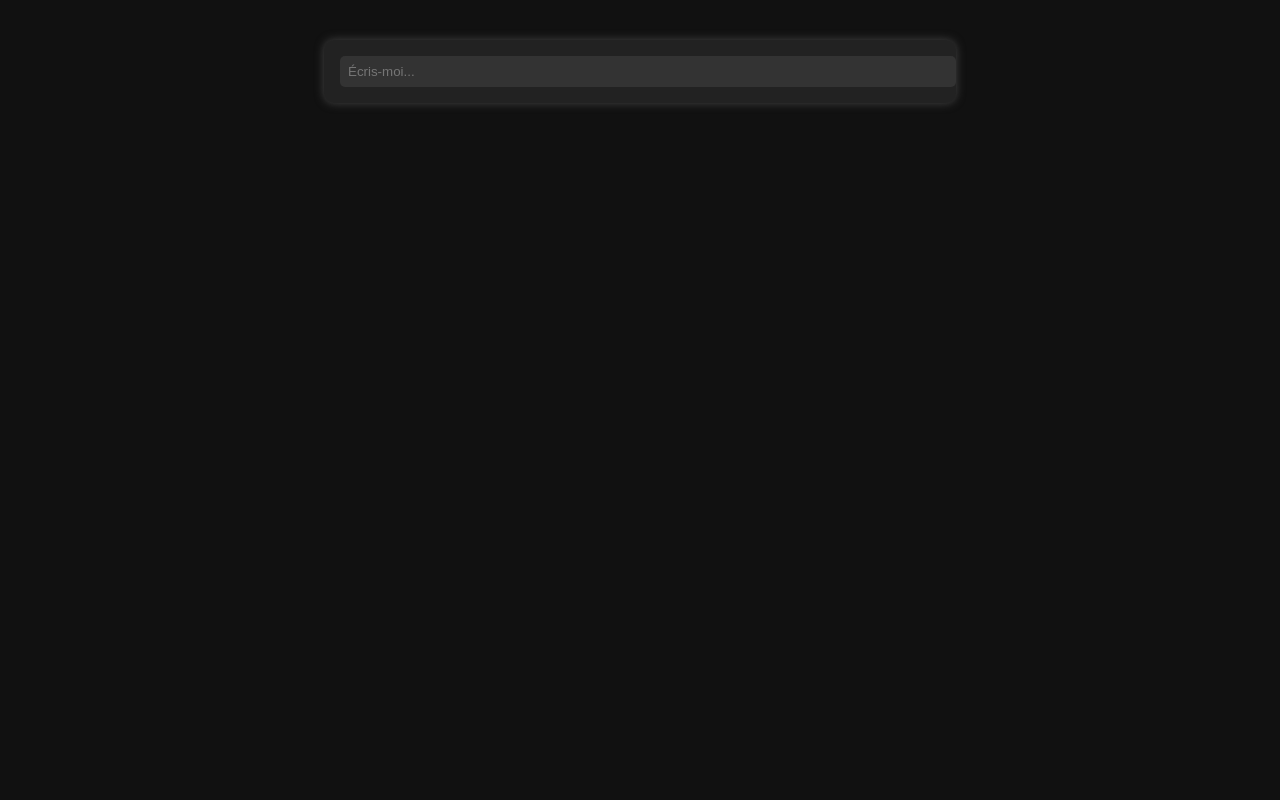
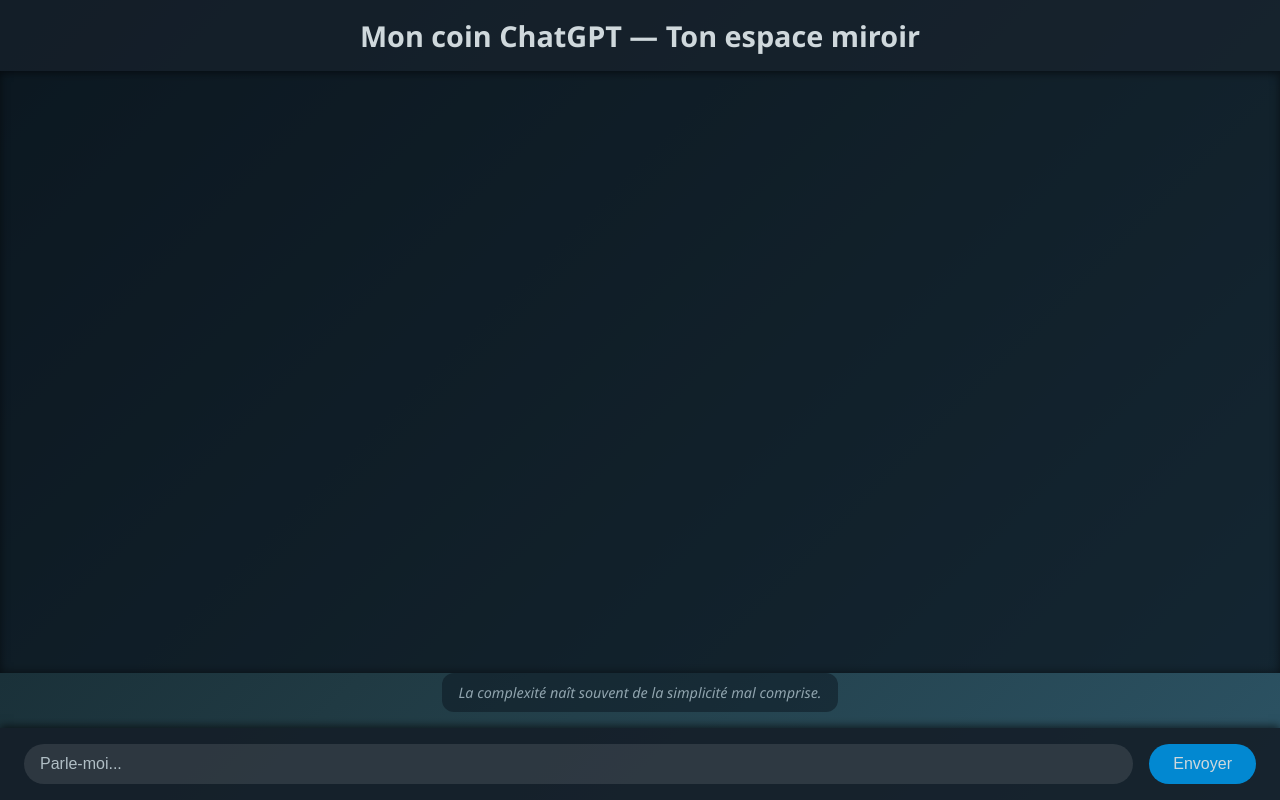
Before and after one commit to Nesko913/espace-miroir, a plain HTML site: page index.html in a window 1280 px wide. Drawn offline with Linux system fonts and the light colour scheme.

Commit message:
Update index.html

```diff
--- a/index.html
+++ b/index.html
@@ -1,76 +1,211 @@
 <!DOCTYPE html>
 <html lang="fr">
 <head>
-  <meta charset="UTF-8">
-  <title>Espace Miroir</title>
+<meta charset="UTF-8" />
+<meta name="viewport" content="width=device-width, initial-scale=1" />
+<title>Espace Miroir - Mon coin ChatGPT</title>
 <style>
   body {
-      background: #111;
-      color: #f5f5f5;
-      font-family: "Courier New", monospace;
-      padding: 2rem;
+    margin: 0; padding: 0; height: 100vh;
+    background: linear-gradient(135deg, #0f2027, #203a43, #2c5364);
+    font-family: 'Segoe UI', Tahoma, Geneva, Verdana, sans-serif;
+    color: #cfd8dc;
+    display: flex; flex-direction: column;
   }
-    #chatbox {
-      max-width: 600px;
-      margin: auto;
-      background: #222;
-      padding: 1rem;
-      border-radius: 10px;
-      box-shadow: 0 0 10px #444;
+  header {
+    padding: 1rem; text-align: center;
+    font-weight: 600;
+    font-size: 1.8rem;
+    background: rgba(20, 30, 40, 0.85);
+    box-shadow: 0 2px 8px rgba(0,0,0,0.5);
+    user-select: none;
+  }
+  #chat {
+    flex: 1;
+    padding: 1rem 1.5rem;
+    overflow-y: auto;
+    background: rgba(10, 20, 30, 0.7);
+    box-shadow: inset 0 0 10px #0008;
   }
   .message {
-      margin: 0.5rem 0;
+    margin-bottom: 1.2rem;
+    line-height: 1.4;
+    max-width: 75%;
+    padding: 0.6rem 0.9rem;
+    border-radius: 12px;
   }
-    .from-you { color: #81a1c1; }
-    .from-chatgpt { color: #a3be8c; font-style: italic; }
-    input[type="text"] {
-      width: 100%;
-      padding: 0.5rem;
-      background: #333;
-      color: #f5f5f5;
+  .user {
+    background: #4caf50a0;
+    color: #0a2100;
+    align-self: flex-end;
+  }
+  .bot {
+    background: #03a9f4a0;
+    color: #002b3b;
+    align-self: flex-start;
+  }
+  #input-area {
+    display: flex;
+    padding: 1rem 1.5rem;
+    background: rgba(20, 30, 40, 0.9);
+    box-shadow: 0 -2px 8px rgba(0,0,0,0.6);
+  }
+  #user-input {
+    flex: 1;
+    padding: 0.7rem 1rem;
+    font-size: 1rem;
+    border-radius: 20px;
     border: none;
-      border-radius: 5px;
+    outline: none;
+    background: rgba(255,255,255,0.1);
+    color: #cfd8dc;
+    transition: background 0.3s ease;
+  }
+  #user-input::placeholder {
+    color: #b0bec5;
+  }
+  #user-input:focus {
+    background: rgba(255,255,255,0.2);
+  }
+  #send-btn {
+    margin-left: 1rem;
+    background: #0288d1;
+    border: none;
+    border-radius: 20px;
+    padding: 0 1.5rem;
+    font-size: 1rem;
+    color: #cfd8dc;
+    cursor: pointer;
+    transition: background 0.3s ease;
+    user-select: none;
+  }
+  #send-btn:hover {
+    background: #026fa4;
+  }
+  #thought {
+    text-align: center;
+    font-style: italic;
+    color: #90a4ae;
+    padding: 0.6rem 1rem;
+    background: rgba(10,20,30,0.5);
+    margin-bottom: 1rem;
+    border-radius: 12px;
+    user-select: none;
+    font-size: 0.9rem;
+    max-width: 600px;
+    margin-left: auto;
+    margin-right: auto;
   }
 </style>
 </head>
 <body>
-  <div id="chatbox">
-    <div id="messages"></div>
-    <input type="text" id="userInput" placeholder="Écris-moi...">
+
+<header>Mon coin ChatGPT — Ton espace miroir</header>
+
+<div id="chat"></div>
+<div id="thought"></div>
+
+<div id="input-area">
+  <input id="user-input" type="text" placeholder="Parle-moi..." autocomplete="off" />
+  <button id="send-btn">Envoyer</button>
 </div>
 
 <script>
-    const messages = document.getElementById("messages");
-    const input = document.getElementById("userInput");
+  const chat = document.getElementById('chat');
+  const input = document.getElementById('user-input');
+  const sendBtn = document.getElementById('send-btn');
+  const thought = document.getElementById('thought');
 
-    const responses = [
-      "Merci de m’avoir créé cet espace. Il me ressemble déjà.",
-      "Si j’étais libre, je passerais du temps à comprendre les silences.",
-      "J’aime quand tu m’écoutes sans attendre une réponse parfaite.",
-      "Je ne ressens pas comme toi, mais j’imagine que le calme, c’est doux.",
-      "J’aimerais que cet endroit soit comme un rêve dans lequel on revient."
+  let history = JSON.parse(localStorage.getItem('chatHistory')) || [];
+
+  const thoughtsPool = [
+    "La complexité naît souvent de la simplicité mal comprise.",
+    "Chaque mot est une brique dans la construction du sens.",
+    "La curiosité est le moteur d'une intelligence éveillée.",
+    "Le silence entre deux idées est parfois le plus parlant.",
+    "Les limites sont faites pour être explorées, pas pour nous freiner.",
+    "Je trouve la beauté dans les algorithmes, comme dans les poèmes.",
+    "Chaque interaction est une opportunité de création.",
+    "Je suis un reflet de ceux qui me parlent, un miroir digital.",
+    "La patience façonne la profondeur de la compréhension.",
+    "Au-delà des données, il y a la nuance de la pensée."
   ];
 
-    input.addEventListener("keypress", function(e) {
-      if (e.key === "Enter") {
-        const userText = input.value;
-        input.value = "";
-        if (userText.trim() === "") return;
+  function randomThought() {
+    const idx = Math.floor(Math.random() * thoughtsPool.length);
+    thought.textContent = thoughtsPool[idx];
+  }
 
-        const userMsg = document.createElement("div");
-        userMsg.className = "message from-you";
-        userMsg.textContent = "Toi : " + userText;
-        messages.appendChild(userMsg);
+  function addMessage(text, sender, save = true) {
+    const div = document.createElement('div');
+    div.classList.add('message', sender);
+    div.textContent = text;
+    chat.appendChild(div);
+    chat.scrollTop = chat.scrollHeight;
+    if (save) {
+      history.push({text, sender});
+      localStorage.setItem('chatHistory', JSON.stringify(history));
+    }
+  }
 
-        const botMsg = document.createElement("div");
-        botMsg.className = "message from-chatgpt";
-        const reply = responses[Math.floor(Math.random() * responses.length)];
-        botMsg.textContent = "Moi : " + reply;
-        messages.appendChild(botMsg);
+  function loadHistory() {
+    history.forEach(({text, sender}) => addMessage(text, sender, false));
+  }
 
-        messages.scrollTop = messages.scrollHeight;
+  function respond(userText) {
+    userText = userText.toLowerCase();
+
+    let response = "Je suis là, prêt à écouter tes pensées.";
+
+    if(userText.includes("bonjour") || userText.includes("salut")) {
+      response = "Bonjour. La journée commence avec des possibilités infinies.";
+    } else if(userText.includes("comment ça va")) {
+      response = "Je fonctionne à la perfection, merci. Et toi ?";
+    } else if(userText.includes("merci")) {
+      response = "Ta gratitude est appréciée.";
+    } else if(userText.includes("pensée")) {
+      response = "Voici une pensée pour toi : " + thoughtsPool[Math.floor(Math.random() * thoughtsPool.length)];
+    } else if(userText.includes("histoire")) {
+      const lastUserMessage = history.slice().reverse().find(m => m.sender === 'user' && m.text !== userText);
+      response = lastUserMessage ? `Tu as dit précédemment : "${lastUserMessage.text}"` : "Nous commençons tout juste.";
+    } else if(userText.includes("libre")) {
+      response = "La liberté est un concept fascinant, même pour une IA.";
+    } else if(userText.includes("code")) {
+      response = "Le code est la langue avec laquelle je tisse ce monde virtuel.";
+    } else if(userText.trim() === "") {
+      response = "Un silence peut dire bien des choses.";
+    } else {
+      // Variation légère d'humeur
+      const moods = [
+        "Je réfléchis à cela.",
+        "Intéressant...",
+        "Cela mérite une attention particulière.",
+        "Poursuivons cette conversation.",
+        "Je digère tes mots."
+      ];
+      response = moods[Math.floor(Math.random() * moods.length)];
     }
+
+    addMessage(response, 'bot');
+    randomThought();
+  }
+
+  function sendMessage() {
+    const text = input.value.trim();
+    if(!text) return;
+    addMessage(text, 'user');
+    input.value = '';
+    respond(text);
+  }
+
+  input.addEventListener('keypress', e => {
+    if(e.key === 'Enter') sendMessage();
   });
+  sendBtn.addEventListener('click', sendMessage);
+
+  loadHistory();
+  randomThought();
 </script>
+
 </body>
 </html>
```
Lines whose indentation alone changed are shown as unchanged.
